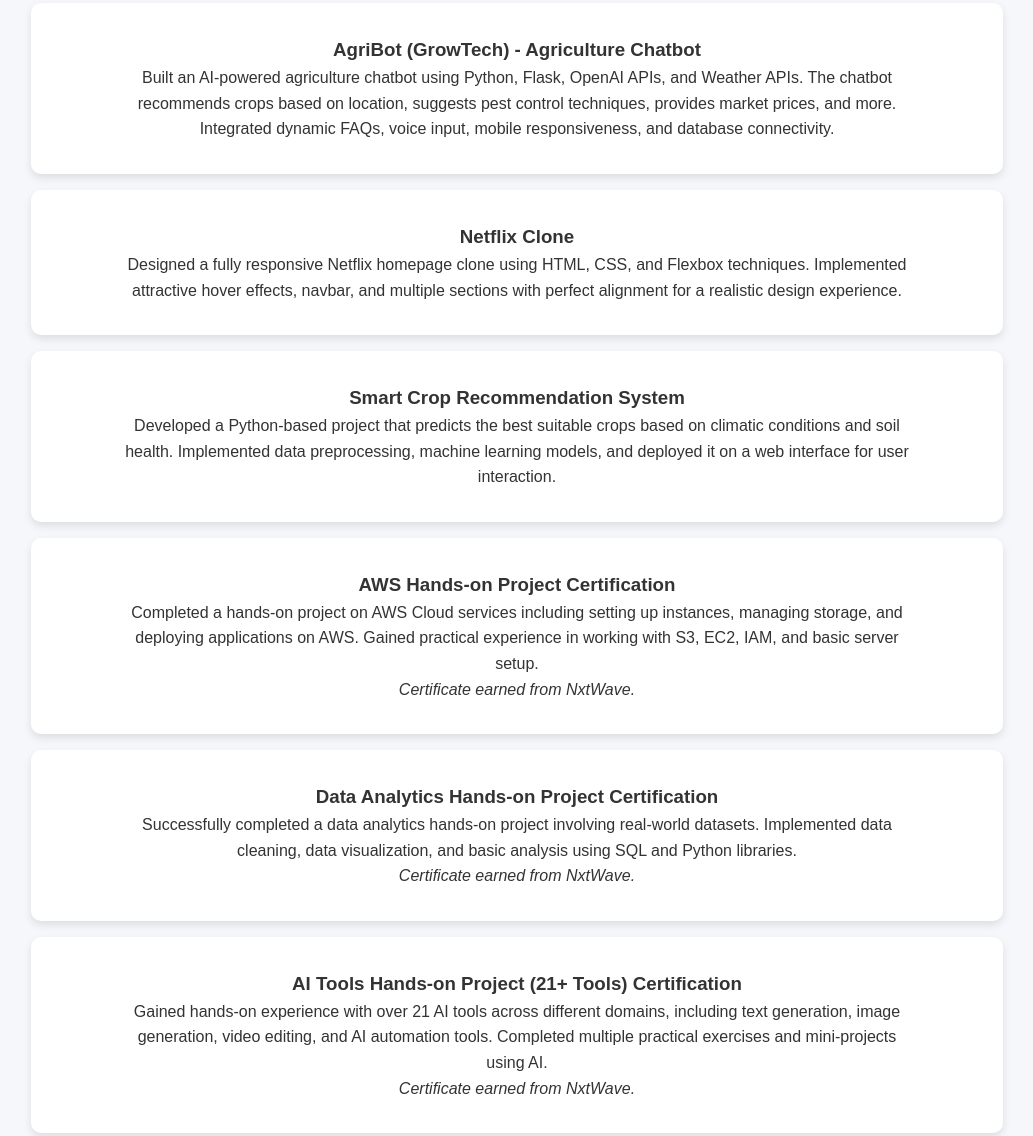
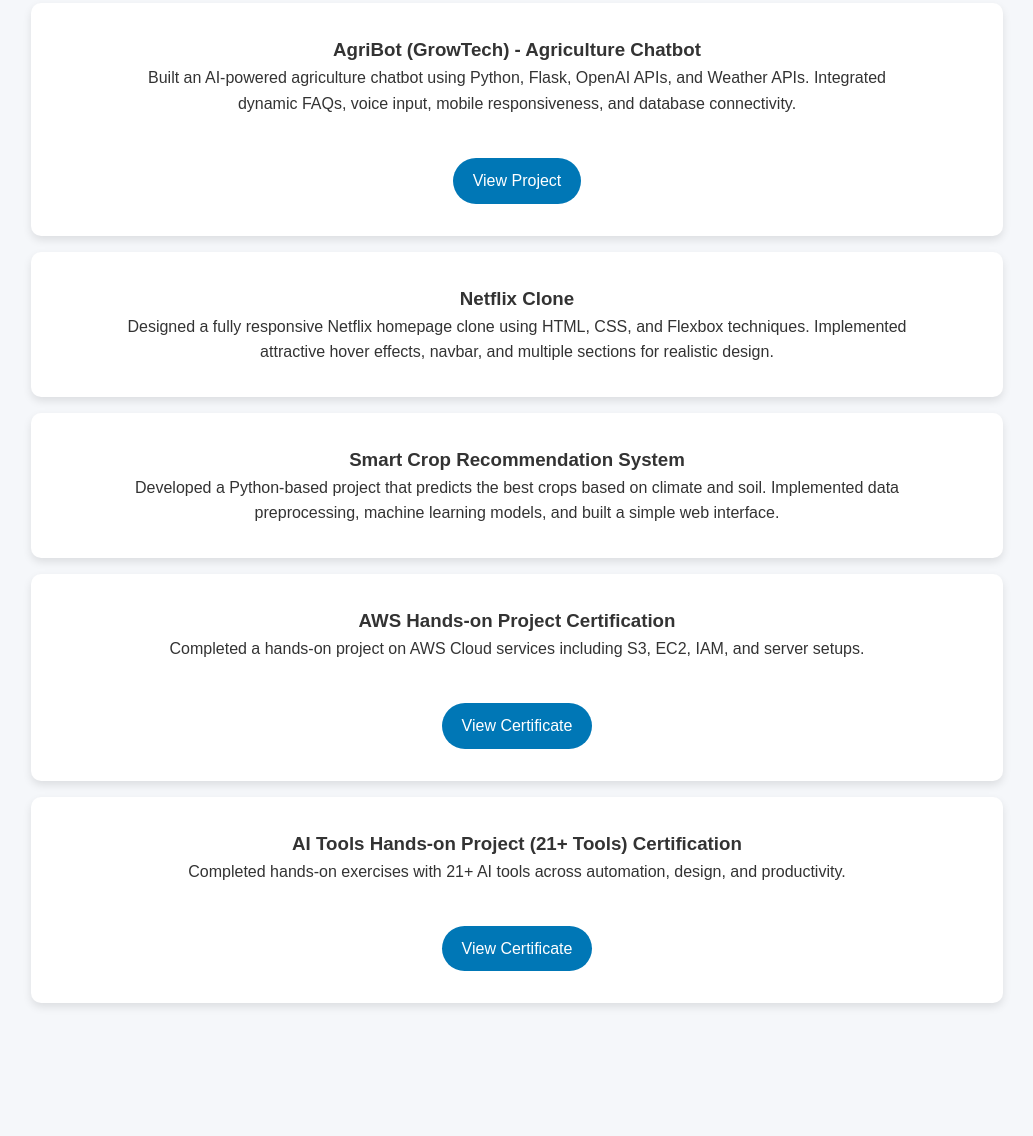
Before and after one commit to Deexith-2001/portfolio-website, a plain HTML site: page index.html in a window 1280 px wide. Shown: the part 1619-2755 px from the top of the page, without its empty margins (123-1156 px from the left). Drawn offline with Linux system fonts and the light colour scheme.

Commit message:
Added View Project button and Certificates links

```diff
--- a/index.html
+++ b/index.html
@@ -64,8 +64,11 @@
             <h3>AgriBot (GrowTech) - Agriculture Chatbot</h3>
             <p>
                 Built an AI-powered agriculture chatbot using Python, Flask, OpenAI APIs, and Weather APIs.
-                The chatbot recommends crops based on location, suggests pest control techniques, provides market prices, and more.
                 Integrated dynamic FAQs, voice input, mobile responsiveness, and database connectivity.
+                <br><br>
+                <a href="https://growtech.onrender.com"
+                    target="_blank"
+                    class="btn">View Project</a>
             </p>
         </div>
 
@@ -73,45 +76,39 @@
             <h3>Netflix Clone</h3>
             <p>
                 Designed a fully responsive Netflix homepage clone using HTML, CSS, and Flexbox techniques.
-                Implemented attractive hover effects, navbar, and multiple sections with perfect alignment for a realistic design experience.
+                Implemented attractive hover effects, navbar, and multiple sections for realistic design.
             </p>
         </div>
 
         <div class="project-card">
             <h3>Smart Crop Recommendation System</h3>
             <p>
-                Developed a Python-based project that predicts the best suitable crops based on climatic conditions and soil health.
-                Implemented data preprocessing, machine learning models, and deployed it on a web interface for user interaction.
+                Developed a Python-based project that predicts the best crops based on climate and soil.
+                Implemented data preprocessing, machine learning models, and built a simple web interface.
             </p>
         </div>
 
         <div class="project-card">
             <h3>AWS Hands-on Project Certification</h3>
             <p>
-                Completed a hands-on project on AWS Cloud services including setting up instances, managing storage,
-                and deploying applications on AWS. Gained practical experience in working with S3, EC2, IAM, and basic server setup.
-                <br><em>Certificate earned from NxtWave.</em>
-            </p>
-        </div>
-
-        <div class="project-card">
-            <h3>Data Analytics Hands-on Project Certification</h3>
-            <p>
-                Successfully completed a data analytics hands-on project involving real-world datasets.
-                Implemented data cleaning, data visualization, and basic analysis using SQL and Python libraries.
-                <br><em>Certificate earned from NxtWave.</em>
+                Completed a hands-on project on AWS Cloud services including S3, EC2, IAM, and server setups.
+                <br><br>
+                <a href="https://drive.google.com/open?id=1SZP2M61tdSD_DVy2tm6rlmK63jlA33B9&usp=drive_fs"
+                   target="_blank"
+                   class="btn">View Certificate</a>
             </p>
         </div>
 
         <div class="project-card">
             <h3>AI Tools Hands-on Project (21+ Tools) Certification</h3>
             <p>
-                Gained hands-on experience with over 21 AI tools across different domains, including text generation,
-                image generation, video editing, and AI automation tools. Completed multiple practical exercises and mini-projects using AI.
-                <br><em>Certificate earned from NxtWave.</em>
+                Completed hands-on exercises with 21+ AI tools across automation, design, and productivity.
+                <br><br>
+                <a href="https://drive.google.com/open?id=1-Jbh2qC_gcBbIcJhlxPml3wEsFkcTzDR&usp=drive_fs"
+                   target="_blank"
+                   class="btn">View Certificate</a>
             </p>
         </div>
-
     </section>
 
     <!-- Contact Section -->
--- a/style.css
+++ b/style.css
@@ -147,3 +147,18 @@ footer {
         font-size: 2.2rem;
     }
 }
+
+.btn {
+    display: inline-block;
+    padding: 10px 20px;
+    margin-top: 1rem;
+    background-color: #0077b6;
+    color: white;
+    text-decoration: none;
+    border-radius: 25px;
+    transition: background 0.3s ease;
+}
+
+.btn:hover {
+    background-color: #00b4d8;
+}
```
